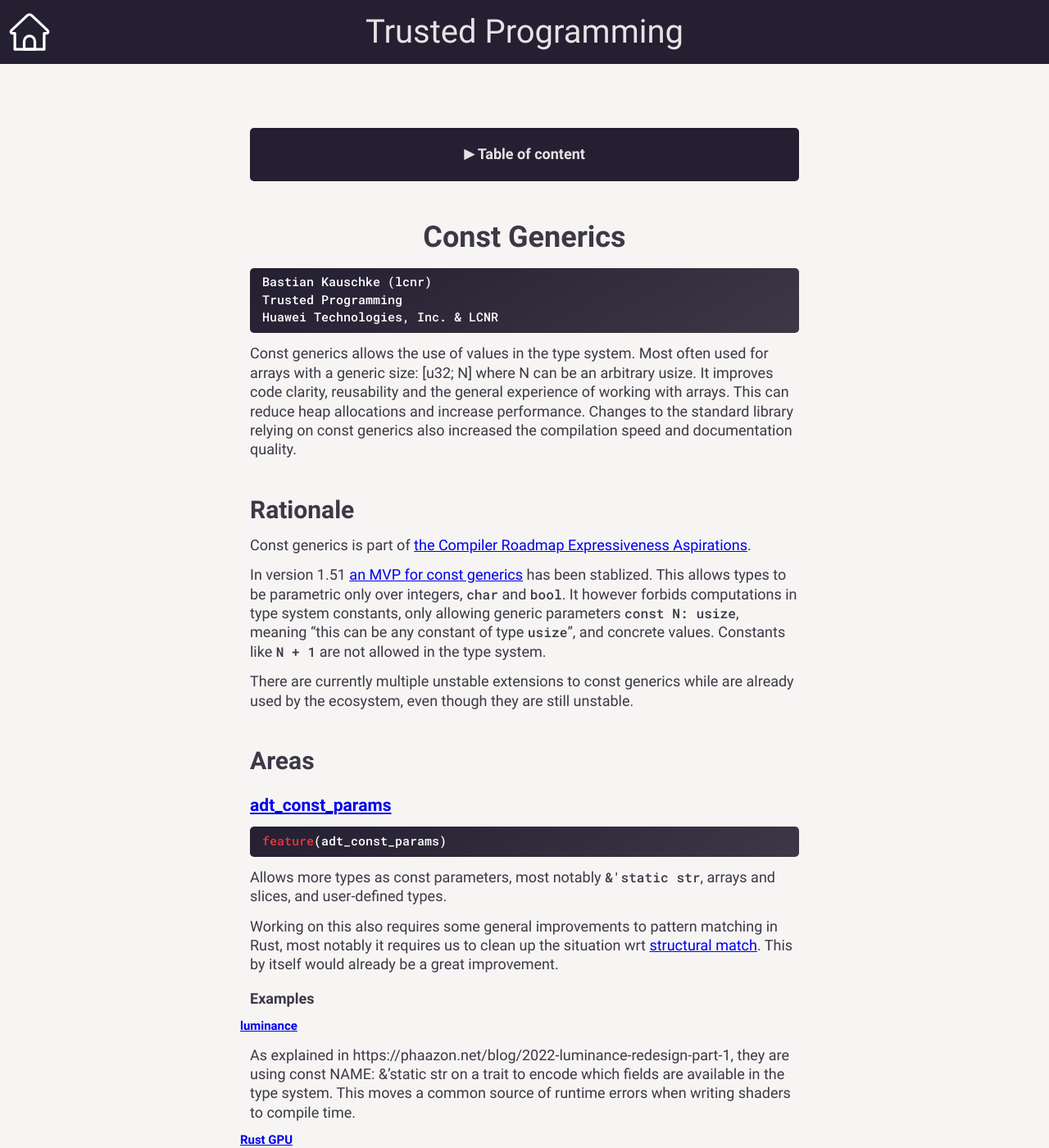
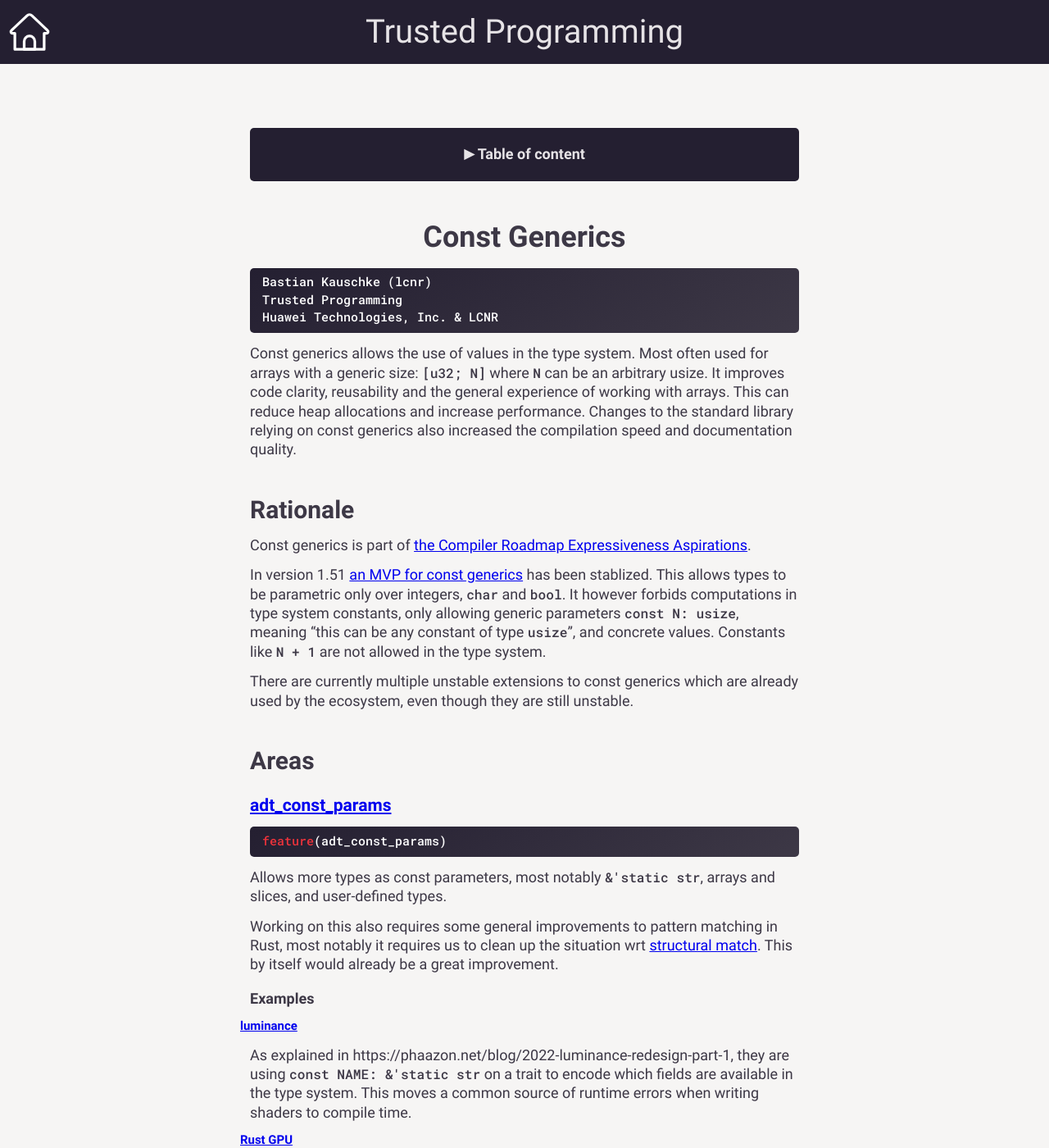
Before and after one commit to yijunyu/trusted-programming.github.io, a Jekyll site: the page built from articles/work-in-progress/Compiler/ConstGenerics.md, in a window 1280 px wide and 1400 px high. Shown: the whole window at 82% size. Built offline with Jekyll 4.4.1, drawn with Linux system fonts in a browser that asks for light colours; some of the changed text lies outside the part shown.

Commit message:
Update ConstGenerics.md

````diff
--- a/articles/work-in-progress/Compiler/ConstGenerics.md
+++ b/articles/work-in-progress/Compiler/ConstGenerics.md
@@ -12,14 +12,14 @@ Trusted Programming
 Huawei Technologies, Inc. & LCNR
 ```
 
-Const generics allows the use of values in the type system. Most often used for arrays with a generic size: [u32; N] where N can be an arbitrary usize. It improves code clarity, reusability and the general experience of working with arrays. This can reduce heap allocations and increase performance. Changes to the standard library relying on const generics also increased the compilation speed and documentation quality.
+Const generics allows the use of values in the type system. Most often used for arrays with a generic size: `[u32; N]` where `N` can be an arbitrary usize. It improves code clarity, reusability and the general experience of working with arrays. This can reduce heap allocations and increase performance. Changes to the standard library relying on const generics also increased the compilation speed and documentation quality.
 
 ## Rationale
 Const generics is part of [the Compiler Roadmap Expressiveness Aspirations](https://blog.rust-lang.org/inside-rust/2022/02/22/compiler-team-ambitions-2022.html#expressiveness-aspirations--).
 
 In version 1.51 [an MVP for const generics](https://github.com/rust-lang/rust/pull/79135) has been stablized. This allows types to be parametric only over integers, `char` and `bool`. It however forbids computations in type system constants, only allowing generic parameters `const N: usize`, meaning "this can be any constant of type `usize`", and concrete values. Constants like `N + 1` are not allowed in the type system.
 
-There are currently multiple unstable extensions to const generics while are already used by the ecosystem, even though they are still unstable.
+There are currently multiple unstable extensions to const generics which are already used by the ecosystem, even though they are still unstable.
 
 ## Areas
 
@@ -33,7 +33,7 @@ Working on this also requires some general improvements to pattern matching in R
 
 #### Examples
 ##### [luminance](https://crates.io/crates/luminance)
-As explained in https://phaazon.net/blog/2022-luminance-redesign-part-1, they are using const NAME: &'static str on a trait to encode which fields are available in the type system. This moves a common source of runtime errors when writing shaders to compile time.
+As explained in https://phaazon.net/blog/2022-luminance-redesign-part-1, they are using `const NAME: &'static str` on a trait to encode which fields are available in the type system. This moves a common source of runtime errors when writing shaders to compile time.
 
 ##### [Rust GPU](https://github.com/EmbarkStudios/rust-gpu)
 Rust GPU uses an Image type which is generic over the kind of image. For that they [currently use 6 different const parameters of type u32](https://github.com/EmbarkStudios/rust-gpu/blob/a9a233eb80f6d5d512130f8c12469a1a74f58c65/crates/spirv-std/src/image.rs#L89-L108). As this is hard to understand, they provide a macro to refer to the different image options by name.
@@ -64,14 +64,14 @@ fn with_default<T: Default, const N: usize>() -> [T; N] {
 ```
 The reason that we still have manual implementations is that `[T; 0]` implements Default even if `T` does not implement `Default`.
 
-Fixing in the near future is possible using some hacks but feels useful enough to try.
+Fixing in the near future is possible using some hacks which feels useful enough to try.
 
 ### [generic_arg_infer](https://github.com/rust-lang/rust/issues/85077)
 
 ```rust
 feature(generic_arg_infer)
 ```
-Allows for `_` as const arguments. While `[_; 3]` is an array of length 3 whose type should be inferred, `[u8; _]` should be an array whose length should be inferred. This feature enables that.
+Allows for `_` as a const argument. While `[_; 3]` is an array of length 3 whose type should be inferred, `[u8; _]` should be an array whose length should be inferred. This feature enables that.
 
 ### [generic_const_exprs](https://github.com/rust-lang/rust/issues/76560)
 ```rust
````
